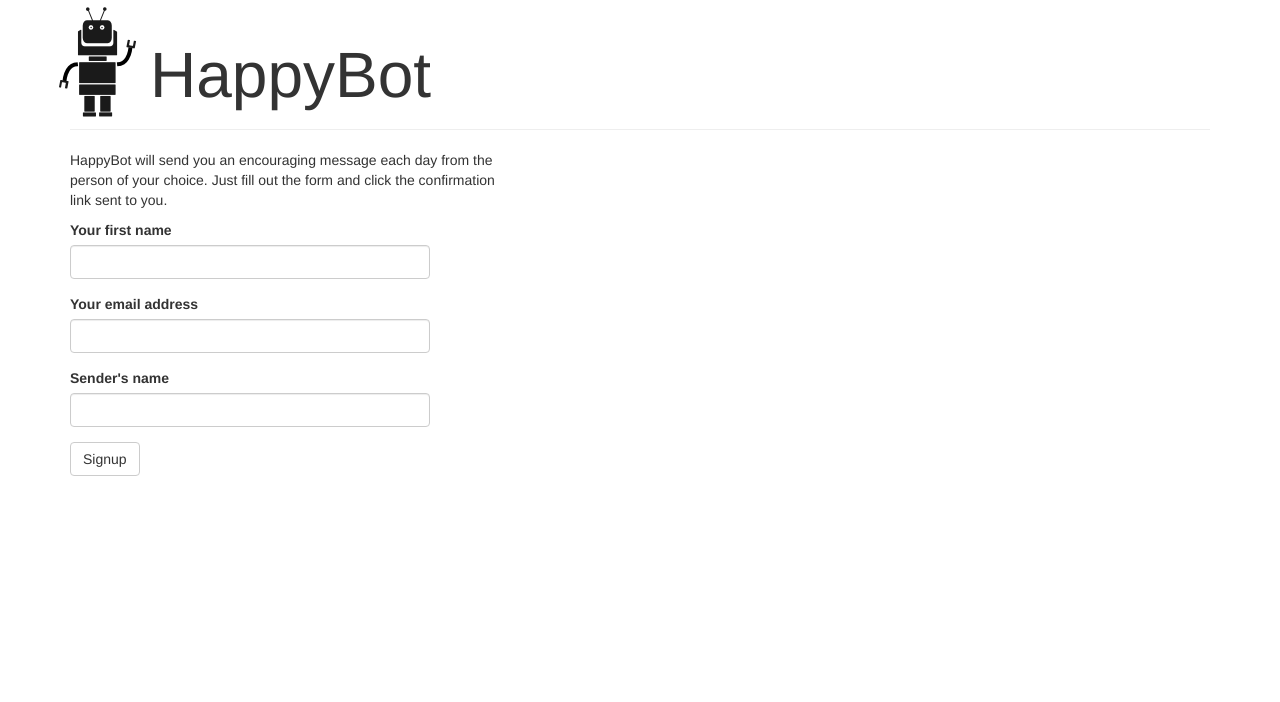
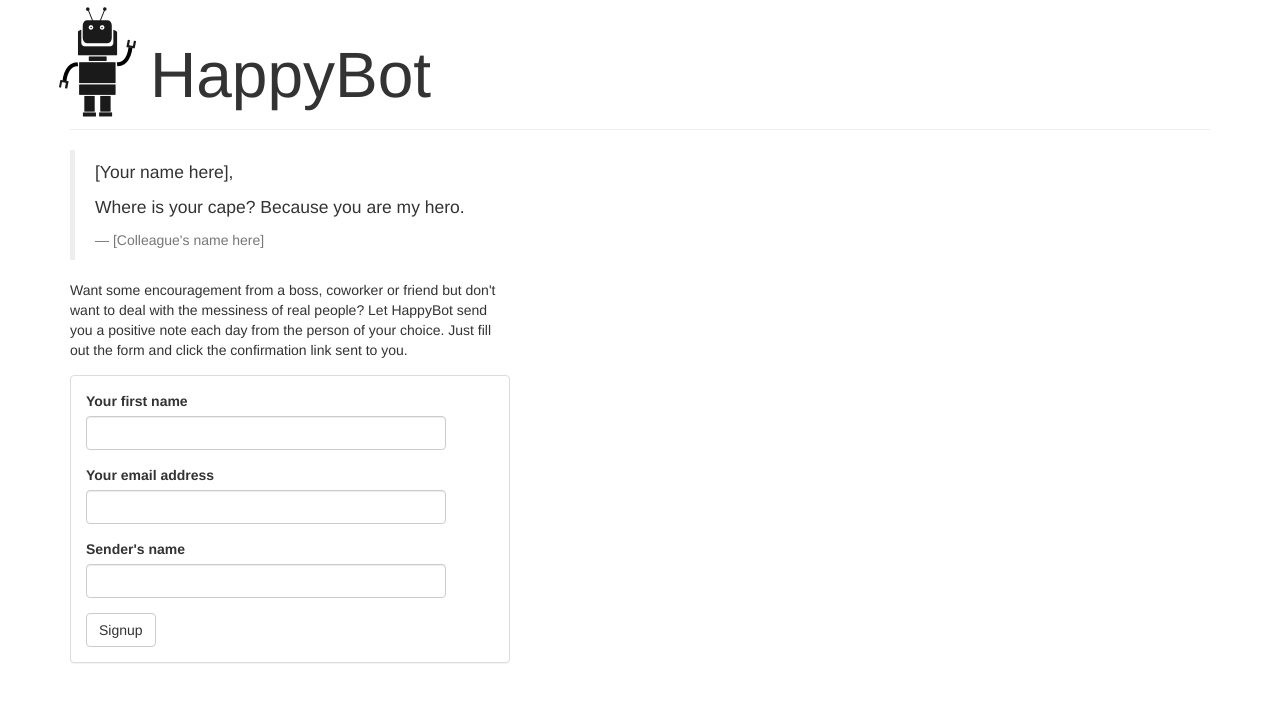
Before and after one commit to cash/happybot, a Flask app: page / in a window 1280 px wide. Shown: the top 702 px of the page. Run offline with Flask 2, Linux system fonts and the light colour scheme; parts of the project's set-up code (start-up, migrations or seed data) failed here and were passed over; some libraries are stand-ins or nearby versions.

Commit message:
updated index page

```diff
--- a/happybot/templates/index.html
+++ b/happybot/templates/index.html
@@ -15,11 +15,22 @@
         </div>
         {%- endif %}
         {%- endwith %}
-        <p>HappyBot will send you an encouraging message each day from the
+        <blockquote>
+          <p>[Your name here],</p>
+          <p>Where is your cape? Because you are my hero.</p>
+          <footer>[Colleague's name here]</footer>
+        </blockquote>
+        <p class="form-group">Want some encouragement from a boss, coworker or friend but don't want
+           to deal with the messiness of real people? Let HappyBot
+           send you a positive note each day from the
            person of your choice. Just fill out the form and click the
            confirmation link sent to you.
         </p>
+        <div class="panel panel-default">
+            <div class="panel-body">
         {{ wtf.quick_form(form, extra_classes='happybot_form') }}
+            </div>
+        </div>
         </div>
     </div>
 {%- endblock %}
```
